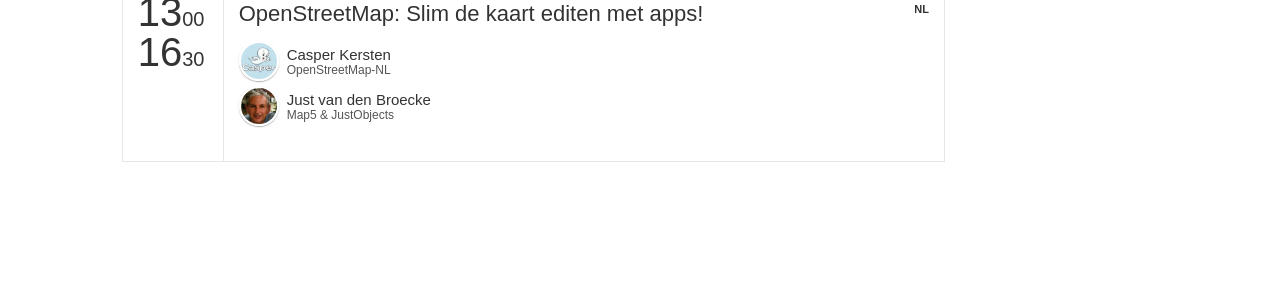
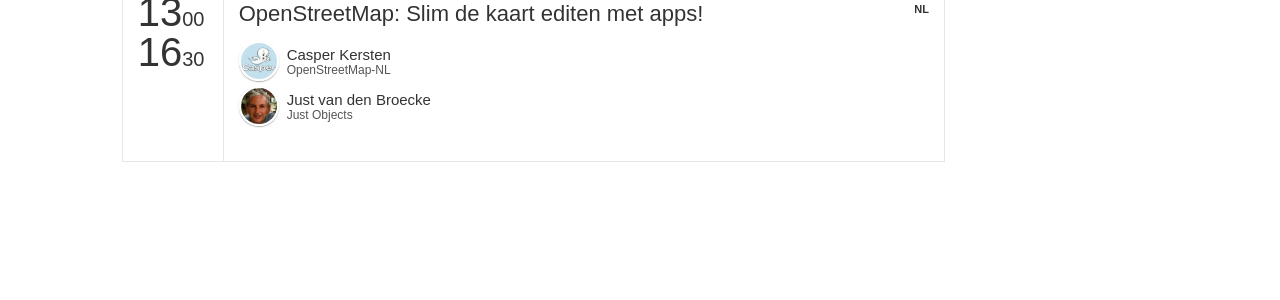
Before and after one commit to foss4gnl/2023.foss4g.nl, a Jekyll site: the page built from workshops.html, in a window 1280 px wide and 900 px high, scrolled down 1070 px. Shown: the part 224-524 px from the top of the window. Built offline with Jekyll 4.4.1, drawn with Linux system fonts in a browser that asks for light colours; nearby versions of some CDN libraries; some web fonts are replaced; comment, search, counter and statistics services are not loaded.

Commit message:
bedrijfsnaam Just

```diff
--- a/_data/speakers.yml
+++ b/_data/speakers.yml
@@ -47,7 +47,7 @@
   id: 106
   name: "Just"
   surname: "van den Broecke"
-  company: "Map5 & JustObjects"
+  company: "Just Objects"
   thumbnailUrl: "just_broecke.jpg"
   social:
     - {name: "linkedin", link: "https://www.linkedin.com/in/justb4/"}
```
